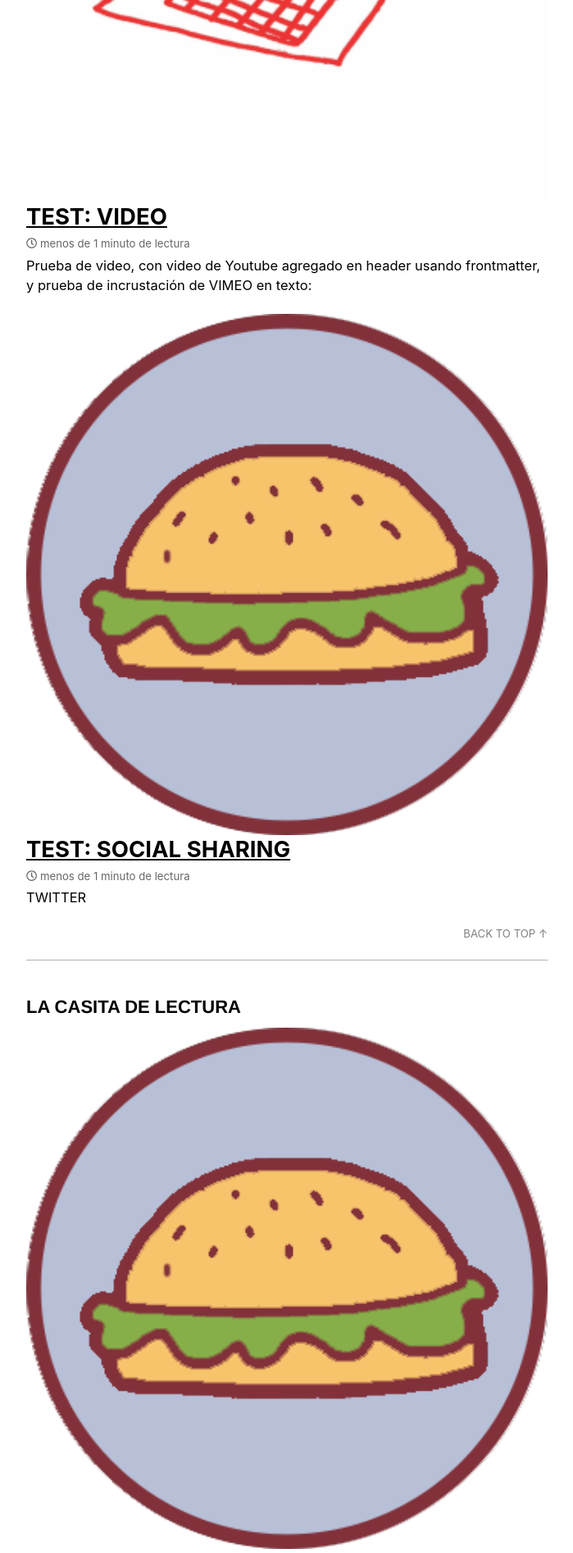
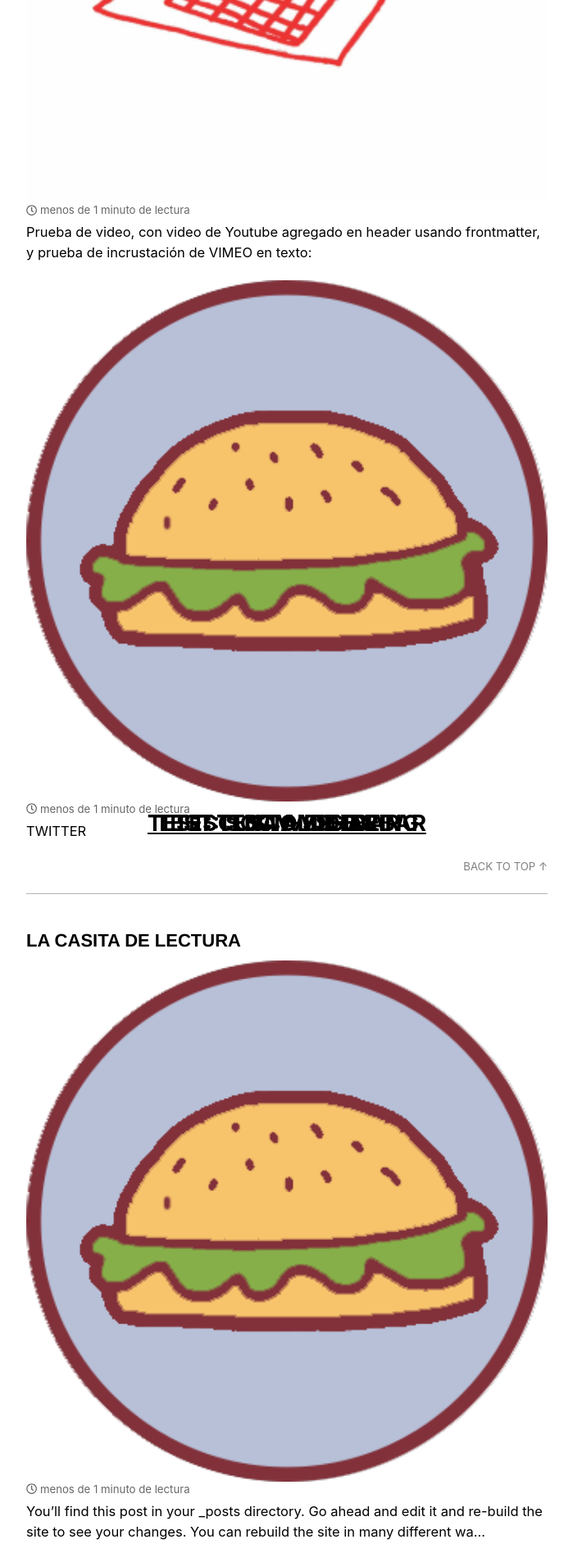
Before and after one commit to sangucherevista/sangucherevista.github.io, a Jekyll site: the page built from _pages/secciones.html, in a window 1280 px wide. Shown: the part 976-2871 px from the top of the page at 82% size, without its empty margins (290-989 px from the left). Built offline with Jekyll 4.4.1, drawn with Linux system fonts in a browser that asks for light colours; nearby versions of some CDN libraries.

Commit message:
Updated '_sass/minimal-mistakes/_archive.scss' via CloudCannon

```diff
--- a/_sass/minimal-mistakes/_archive.scss
+++ b/_sass/minimal-mistakes/_archive.scss
@@ -31,12 +31,14 @@
 }
 
 .archive__item-title {
-  margin-bottom: 0.25em;
   font-family: $sans-serif-narrow;
   line-height: initial;
   overflow: hidden;
-  text-overflow: ellipsis;
   text-decoration: overline;
+  position: absolute;
+  top: 50%;
+  left: 50%;
+  transform: translate(-50%, -50%);
 
   a {
     color: inherit;
```
